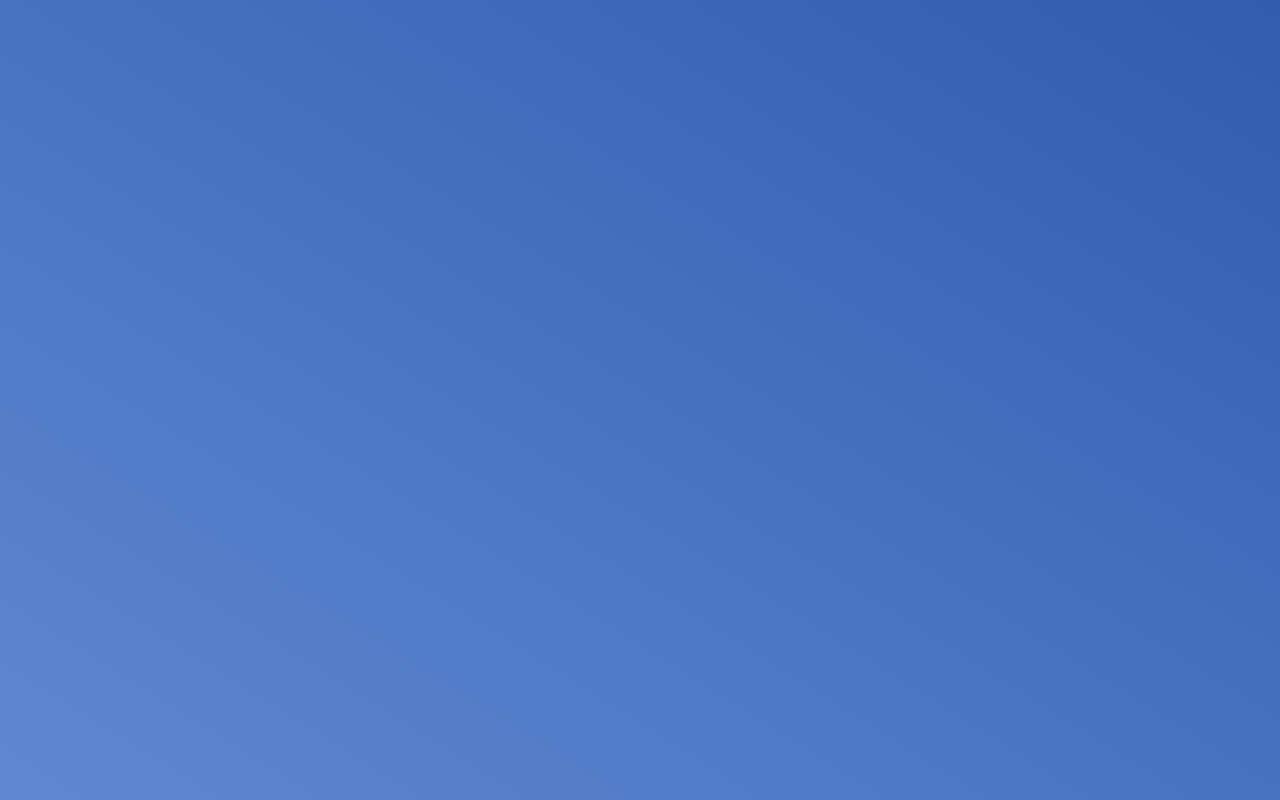
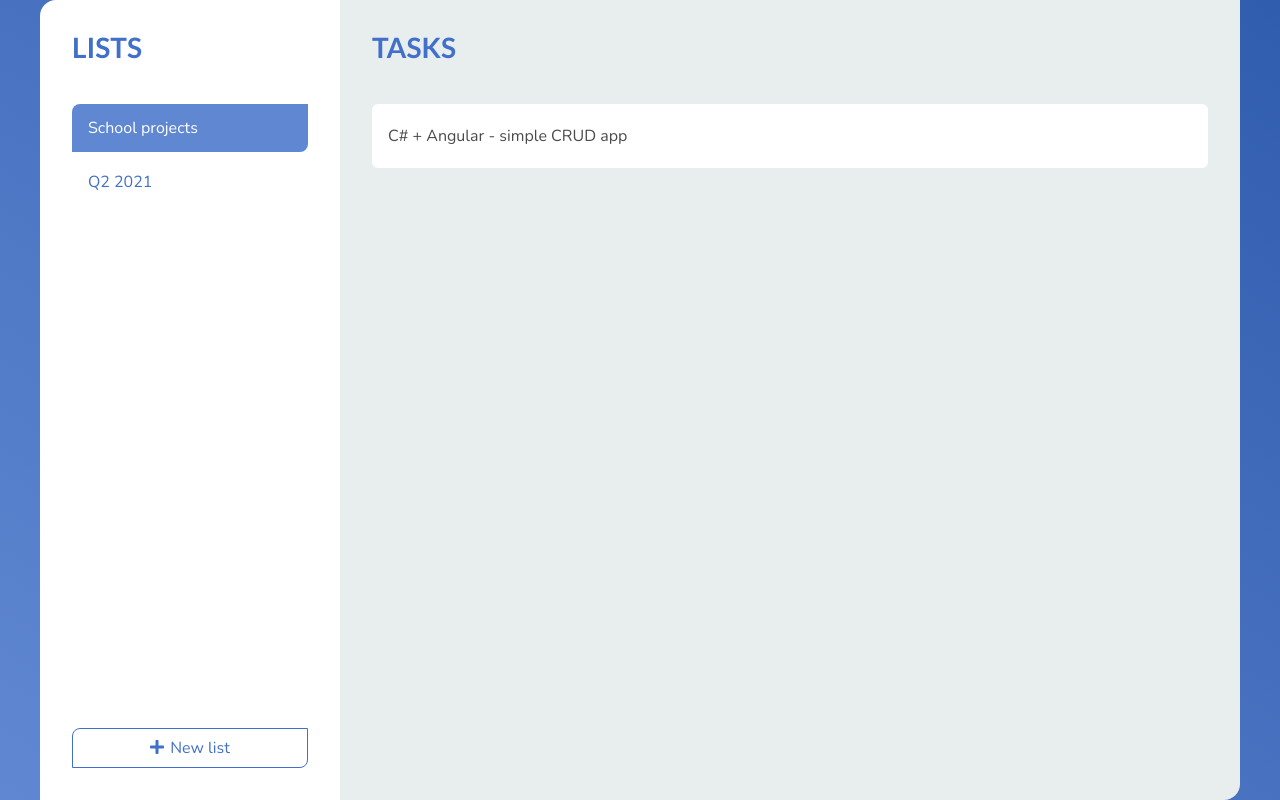
Before and after one commit to Danteruu/task-manager-app, an Angular app: page /tasklists/1 in a window 1280 px wide. Before the commit this address led to /. Built offline with nearby package versions, Linux system fonts and the light colour scheme.

Commit message:
Add basic logic to task-list-view component

```diff
--- /dev/null
+++ b/src/app/models/task-list.model.ts
@@ -0,0 +1,6 @@
+export class TaskList {
+    id?: number;
+    name?: string;
+    createDate?: Date;
+    deleted?: boolean;
+  }
--- a/src/app/pages/task-list-view/task-list-view.component.html
+++ b/src/app/pages/task-list-view/task-list-view.component.html
@@ -5,8 +5,8 @@
                 LISTS
             </h1>
             <div class="list-menu">
-                <a class="list-menu-item active">
-                    <p>School projects</p>
+                <a [routerLink]="['/tasklists', list.id]" routerLinkActive="active" class="list-menu-item" *ngFor="let list of taskLists">
+                    <p>{{list.name}}</p>
                 </a>
             </div>
             <button class="button shaped is-primary is-outlined">
@@ -19,9 +19,14 @@
                 TASKS
             </h1>
             <div class="task-list">
-                <div class="task-list-item">
-                    <div class="task-list-item-text">C# + Angular - simple CRUD app</div>
-                    <button class="button delete is-danger"></button>
+                <div class="task-list-item" (click)="taskClicked(task)" [ngClass]="task.completed ? 'completed' : ''" *ngFor="let task of tasks">
+                    <div class="text">{{task.text}}</div>
+                    <button class="button has-icon is-primary" (click)="editTask(task.id, $event)">
+                        <fa-icon class="button-icon" [icon]="faPen"></fa-icon>
+                    </button>
+                    <button class="button has-icon is-danger" (click)="deleteTask(task.id, $event)">
+                        <fa-icon class="button-icon" [icon]="faTrashAlt"></fa-icon>
+                    </button>
                 </div>
             </div>
         </div>
--- a/src/app/pages/task-list-view/task-list-view.component.scss
+++ b/src/app/pages/task-list-view/task-list-view.component.scss
@@ -74,7 +74,6 @@
 
     .task-list-item{
         display: flex;
-        justify-content: space-between;
         align-items: center;
         padding: 12px 16px;
         border-radius: 6px;
@@ -83,23 +82,27 @@
         margin-bottom: 6px;
         cursor: pointer;
 
-        transition: box-shadow 0.2s ease, transform 0.1s ease;
+        transition: box-shadow 0.2s ease, transform 0.2s ease;
 
         &:hover {
             box-shadow: 0 0 5px 2px rgba($color: #000000, $alpha: 0.1);
+            .button.has-icon {
+                opacity: 1;
+                transform: (scale(1));
+            }
         }
 
         &:active {
             transform: scale(0.95);
         }
 
-        &.complete {
-            background-color: whitesmoke;
+        &.completed {
             text-decoration: line-through;
+            opacity: 0.7;
         }
 
-        .task-list-item-text {
-            height: 100%;
+        .text {
+            flex: 1;
         }
     }
 }
@@ -111,6 +114,11 @@
     }
 }
 
-.button.delete {
-    border-radius: 4px;
+.button.has-icon {
+    width: 40px;
+    height: 40px;
+    margin-left: 8px;
+    transition: opacity 0.2s, transform 0.2s;
+    transform: (scale(0.5));
+    opacity: 0;
 }
--- a/src/app/pages/task-list-view/task-list-view.component.ts
+++ b/src/app/pages/task-list-view/task-list-view.component.ts
@@ -1,5 +1,8 @@
 import { Component, OnInit } from '@angular/core';
-import { faPlus } from '@fortawesome/free-solid-svg-icons';
+import { ActivatedRoute } from '@angular/router';
+import { faPen, faPlus, faTrashAlt, faEdit } from '@fortawesome/free-solid-svg-icons';
+import { Task } from 'src/app/models/task.model';
+import { TaskList } from '../../models/task-list.model';
 
 @Component({
   selector: 'app-task-list-view',
@@ -8,12 +11,81 @@ import { faPlus } from '@fortawesome/free-solid-svg-icons';
 })
 export class TaskListViewComponent implements OnInit {
   faPlus = faPlus;
-  constructor() { }
+  faTrashAlt = faTrashAlt;
+  faPen = faPen;
+
+  listId?: number;
+  taskLists: TaskList[] = [
+    {
+      id: 1,
+      name: 'School projects',
+      createDate: new Date(2021, 5, 15),
+      deleted: false
+    },
+    {
+      id: 2,
+      name: 'Q2 2021',
+      createDate: new Date(2021, 5, 15),
+      deleted: false
+    },
+  ];
+  tasks: Task[] = [];
+
+  allTasks: Task[] = [
+    {
+      id: 1,
+      taskListId: 1,
+      text: 'C# + Angular - simple CRUD app',
+      completed: false,
+      deleted: false,
+    },
+    {
+      id: 2,
+      taskListId: 2,
+      text: 'Visit spanish family',
+      completed: true,
+      deleted: false
+    },
+    {
+      id: 3,
+      taskListId: 2,
+      text: 'Learn RPA basics 🎓',
+      completed: false,
+      deleted: false
+    },
+    {
+      id: 4,
+      taskListId: 2,
+      text: 'Use some unit tests 😆🤞',
+      completed: false,
+      deleted: false
+    },
+  ];
+
+  constructor(private route: ActivatedRoute) { }
 
   ngOnInit(): void {
+    this.route.params.subscribe(params => {
+      if (params.id) {
+        this.tasks = this.allTasks.filter(task => task.taskListId === +params.id);
+        console.log('tasks', this.tasks);
+      }
+    });
   }
 
-  taskClick(): void {
-    console.log('clicked');
+  taskClicked(task: Task): void {
+    task.completed = !task.completed;
+  }
+
+  deleteTask(id: number, e: Event): void {
+    const foundIndex = this.tasks.findIndex(task => task.id === id);
+    this.tasks.splice(foundIndex, 1);
+    e.stopPropagation();
+  }
+
+  editTask(id: number, e: Event): void {
+    const foundIndex = this.tasks.findIndex(task => task.id === id);
+    this.tasks[foundIndex].text = 'Text edited...';
+    e.stopPropagation();
   }
 }
```
Also changed, not shown: src/app/app-routing.module.ts (+13 -1 lines), src/app/models/task.model.ts (added, +8 -0 lines).
